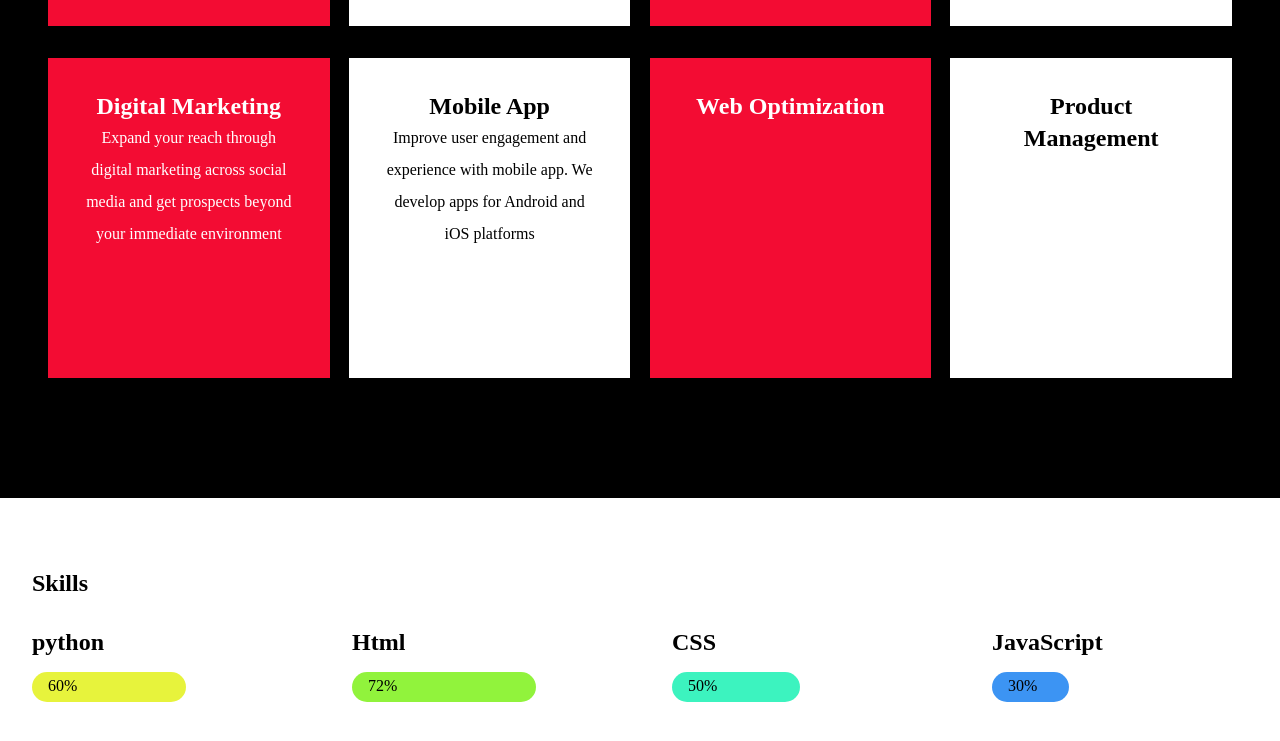
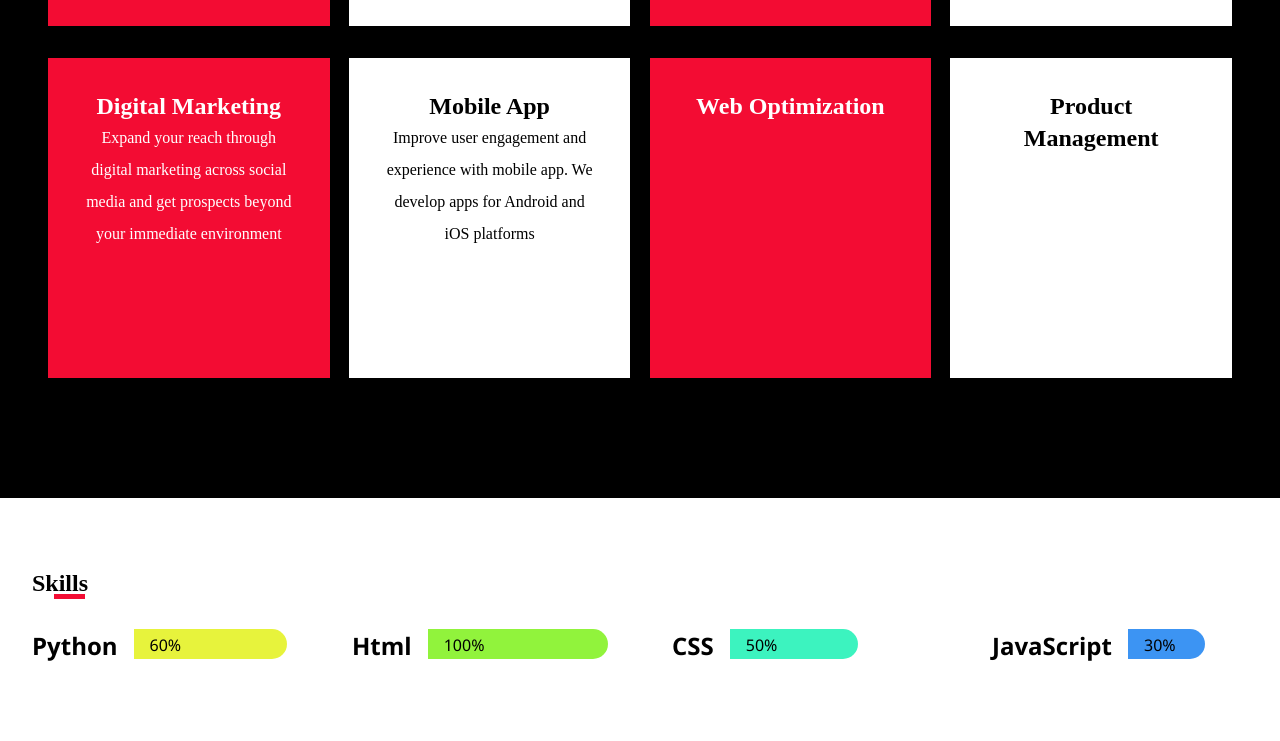
Before and after one commit to Najite/sawacha, a plain HTML site: page index.html in a window 1280 px wide. Shown: the part 1926-2667 px from the top of the page. Drawn offline with Linux system fonts and the light colour scheme.

Commit message:
added skill section

```diff
--- a/css/style.css
+++ b/css/style.css
@@ -378,6 +378,27 @@
 .skill{
     height: 40vh;
     padding: 3em 1em;
+}
+
+
+@keyframes animeTitle {
+    0%{
+        transform: scale(0);
+        -webkit-transform: scale(0);
+        -moz-transform: scale(0);
+        -ms-transform: scale(0);
+        -o-transform: scale(0);
+        opacity: 1;
+}
+
+    100%{
+        transform: scale(1);
+        -webkit-transform: scale(1);
+        -moz-transform: scale(1);
+        -ms-transform: scale(1);
+        -o-transform: scale(1);
+        opacity: 1;
+}
 
 }
 .progress{
@@ -389,65 +410,47 @@
 
 .mini-skill {
     width: 20vw;
+    display: flex;
+    font-family: 'Segoe UI', Tahoma, Geneva, Verdana, sans-serif;
+}
 
+.container h1::after{
+    content: '';
+    background-color: rgb(243, 12, 51);
+    position: absolute;
+    padding: .1em;
+    margin-top: 1em;
+    margin-left: -1.4em;
+    width: 2vw;
+}
+
+#python, #html, #css, #js{
+    height: 30px;
+    border-top-right-radius: 1pc;
+    border-bottom-right-radius: 1pc;
+    width: 10vw;
+    padding: .3em 1em;
+    margin-left: 1em;
 
 }
 
 #python{
-    height: 30px;
-    margin-top: 1em;
     background-color: rgba(224, 240, 6, 0.781);
-    border-radius: 10em;
-    width: 10vw;
-    padding: .3em 1em;
-    -webkit-border-radius: 10em;
-    -moz-border-radius: 10em;
-    -ms-border-radius: 10em;
-    -o-border-radius: 10em;
 }
 
 
 #html{
-    height: 30px;
-    margin-top: 1em;
     background-color: rgba(115, 240, 6, 0.781);
-    border-radius: 10em;
-    width: 10vw;
-    padding: .3em 1em;
-    -webkit-border-radius: 10em;
-    -moz-border-radius: 10em;
-    -ms-border-radius: 10em;
-    -o-border-radius: 10em;
-
 }
 
 
 #css{
-    height: 30px;
-    margin-top: 1em;
     background-color: rgba(6, 240, 174, 0.781);
-    border-radius: 10em;
-    width: 10vw;
-    padding: .3em 1em;
-    -webkit-border-radius: 10em;
-    -moz-border-radius: 10em;
-    -ms-border-radius: 10em;
-    -o-border-radius: 10em;
-
 }
 
 
 #js{
-    height: 30px;
-    margin-top: 1em;
     background-color: rgba(6, 119, 240, 0.781);
-    border-radius: 10em;
-    width: 10vw;
-    padding: .3em 1em;
-    -webkit-border-radius: 10em;
-    -moz-border-radius: 10em;
-    -ms-border-radius: 10em;
-    -o-border-radius: 10em;
 }
 
 
@@ -462,4 +465,14 @@
         margin-top: 2em;
         width: 100%;
     }
+
+    .mini-skill h2{
+        font-size: .8em;
+    }
+
+    .container h1::after{
+        margin-left: -.4em;
+    }
+
+
 }
--- a/index.html
+++ b/index.html
@@ -4,7 +4,7 @@
     <meta charset="UTF-8">
     <meta http-equiv="X-UA-Compatible" content="IE=edge">
     <meta name="viewport" content="width=device-width, initial-scale=1.0">
-    <link rel="stylesheet" href="/css/style.css">
+    <link rel="stylesheet" href="/css-dist/style.min.css">
     <link rel="stylesheet" href="https://cdnjs.cloudflare.com/ajax/libs/font-awesome/6.2.1/css/all.min.css">
     <title>My Portfolio</title>
 </head>
@@ -114,21 +114,21 @@
 
         <section class="skill">
             <div class="container">
-            <h2>Skills</h2>
-            <div class="progress">
-                <div class="mini-skill">
-                <h2> python </h2><div class="python" id="python"> </div>
+            <h1>Skills</h1>
+            <div class="progress" data-skill="animeTitle 0.7s ease-in">
+                <div class="mini-skill" data-skill="animeTitle 2s">
+                <h2> Python </h2><div class="python" id="python"> </div>
                 </div>
 
-                <div class="mini-skill">
+                <div class="mini-skill" data-skill="animeTitle 3s">
                     <h2> Html </h2><div id="html"> </div>
                 </div>
 
-                <div class="mini-skill">
+                <div class="mini-skill" data-skill="animeTitle 4s">
                     <h2> CSS </h2><div id="css"> </div>
                 </div>
 
-                <div class="mini-skill">
+                <div class="mini-skill" data-skill="animeTitle 5s">
                     <h2> JavaScript </h2><div id="js"> </div>
                 </div>
             </div>
--- a/js/script.js
+++ b/js/script.js
@@ -36,14 +36,42 @@ window.addEventListener('load', bannerText)
 
 
 
+
+
+let callback = (entries) =>{
+    entries.forEach(
+        (entry) => {
+            if(entry.isIntersecting){
+                entry.target.style.animation = entry.target.dataset.skill;
+                move();
+                moveHtml();
+                moveCss();
+                moveJS()
+            } else {
+                entry.target.style.animation = 'none';
+            }
+        }
+    );
+}
+
+let observer = new IntersectionObserver(callback);
+
+const animationItem = document.querySelectorAll('.mini-skill, .progress');
+animationItem.forEach(item => {
+    observer.observe(item)
+})
+
+
+
 // skill animation for python
+let move = () =>{
 let x = 0;
-let move = () =>{
+
     if(x == 0){
         x=1;
         let elem = document.querySelector('#python');
         let width = 1;
-        let id = setInterval(frame, 70);
+        let id = setInterval(frame, 35);
 
         function frame(){
             if( width >= 60){
@@ -53,15 +81,15 @@ let move = () =>{
                 width++;
                 elem.style.width = width + '%';
                 elem.innerHTML = width + '%';
+            }
+        }
+
+    }
 
 
-
-            }
-        }
-    }
+    console.log('scroll')
 }
 
-window.addEventListener('load', move);
 
 
 // animating html skills
@@ -71,7 +99,7 @@ let moveHtml = () =>{
         h=1;
         let elem = document.querySelector('#html');
         let width = 1;
-        let id = setInterval(frame, 70);
+        let id = setInterval(frame, 35);
 
         function frame(){
             if( width >= 100){
@@ -87,10 +115,6 @@ let moveHtml = () =>{
     }
 }
 
-window.addEventListener('load', moveHtml);
-
-
-
 // animating css skills
 let c = 0;
 let moveCss = () =>{
@@ -98,7 +122,7 @@ let moveCss = () =>{
         c=1;
         let elem = document.querySelector('#css');
         let width = 1;
-        let id = setInterval(frame, 70);
+        let id = setInterval(frame, 35);
 
         function frame(){
             if( width >= 50){
@@ -114,10 +138,6 @@ let moveCss = () =>{
     }
 }
 
-window.addEventListener('load', moveCss);
-
-
-
 // animating javascript skill
 let j = 0;
 let moveJS = () =>{
@@ -125,7 +145,7 @@ let moveJS = () =>{
         j=1;
         let elem = document.querySelector('#js');
         let width = 1;
-        let id = setInterval(frame, 70);
+        let id = setInterval(frame, 35);
 
         function frame(){
             if( width >= 30){
@@ -141,4 +161,6 @@ let moveJS = () =>{
     }
 }
 
-window.addEventListener('load', moveJS);
+
+
+// window.addEventListener('scroll', move)
```
Also changed, not shown: css-dist/style.min.css (added).
